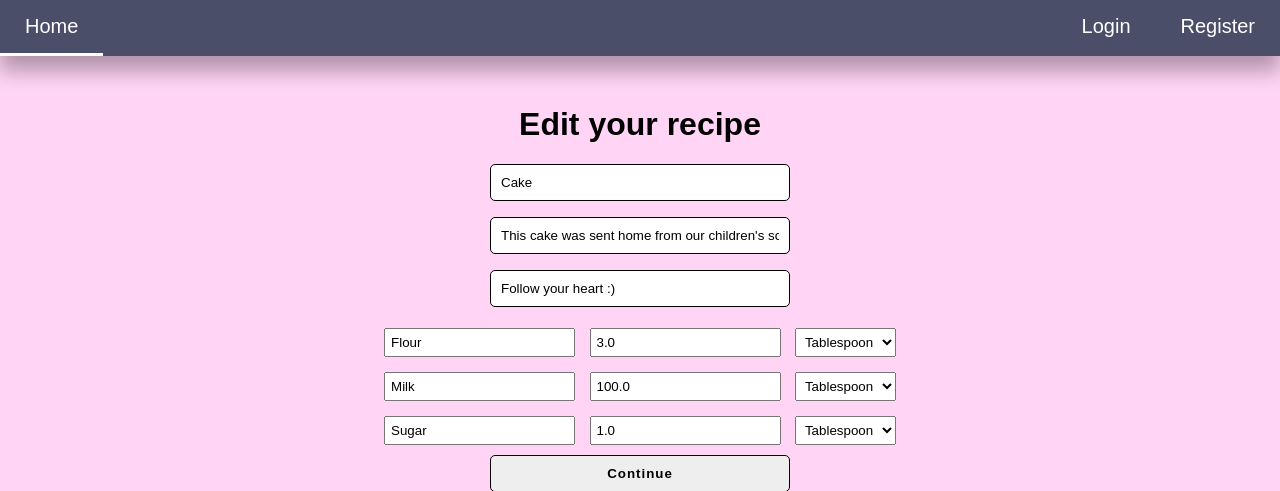
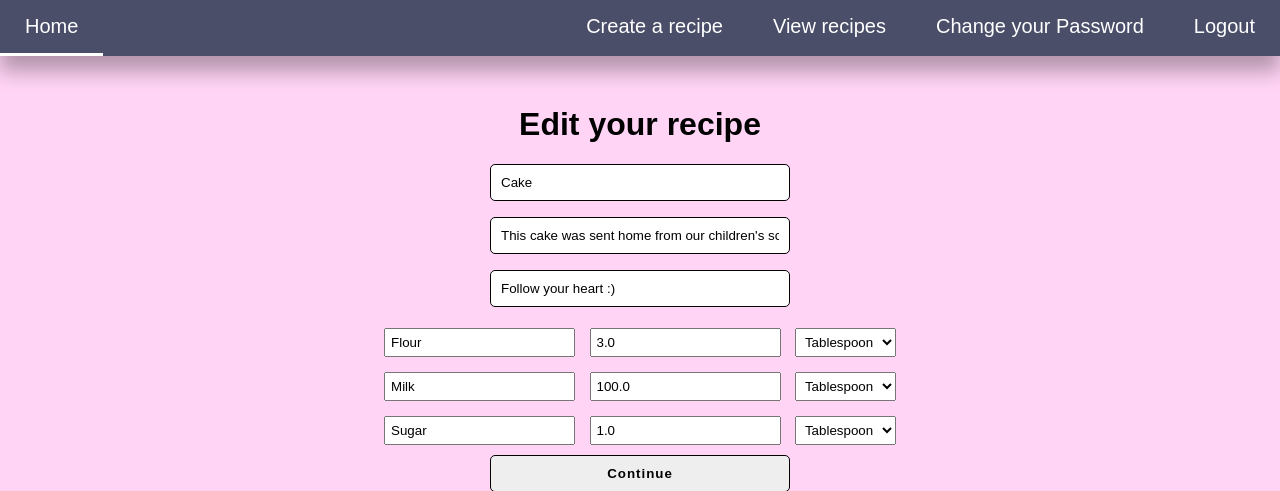
Before and after one commit to GabrielaY/recipe_blog_subd, a Flask app: page /editRecipe/1 in a window 1280 px wide. Shown: the top 491 px of the page. Run offline with Flask 2, Linux system fonts and the light colour scheme; the visitor is signed in with stand-in values (Sample User, id 1); data comes from the database, SQL or seed files in the repository; both versions use the stored data as it was after the commit; some libraries are stand-ins or nearby versions.

Commit message:
Added button to show recipes

```diff
--- a/templates/edit_recipe.html
+++ b/templates/edit_recipe.html
@@ -17,19 +17,10 @@
 			<a href="/">Home</a>
 
 			<div class="navbar-right">
-
-				{% if signed_in %}
-
 					<a href="/createRecipe">Create a recipe</a>
+					<a href="/allRecipes">View recipes</a>
+					<a href="/edit">Change your Password</a>
 					<a href="/logout">Logout</a>
-
-				{% else %}
-
-					<a href="/login">Login</a>
-					<a href="/register">Register</a>
-
-				{% endif %}
-
 			</div>
 
 		</div>
--- a/templates/index.html
+++ b/templates/index.html
@@ -24,6 +24,7 @@
 
 					<a href="/createRecipe">Create a recipe</a>
 					<a href="/edit">Change your Password</a>
+					<a href="/allRecipes">View recipes</a>
 					<a href="/logout">Logout</a>
 
 				{% else %}
--- a/templates/recipes.html
+++ b/templates/recipes.html
@@ -13,14 +13,10 @@
 		<div class="navbar">
 			<a href="/">Home</a>
 			<div class="navbar-right">
-				{% if signed_in %}
 					<a href="/createRecipe">Create a recipe</a>
+					<a href="/allRecipes">View recipes</a>
 					<a href="/edit">Change your Password</a>
 					<a href="/logout">Logout</a>
-				{% else %}
-					<a href="/login">Login</a>
-					<a href="/register">Register</a>
-				{% endif %}
 			</div>
 		</div>
 
```
Also changed, not shown: templates/create_recipe.html (+2 -11 lines), templates/edit_profile.html (+1 -10 lines), database.db.
